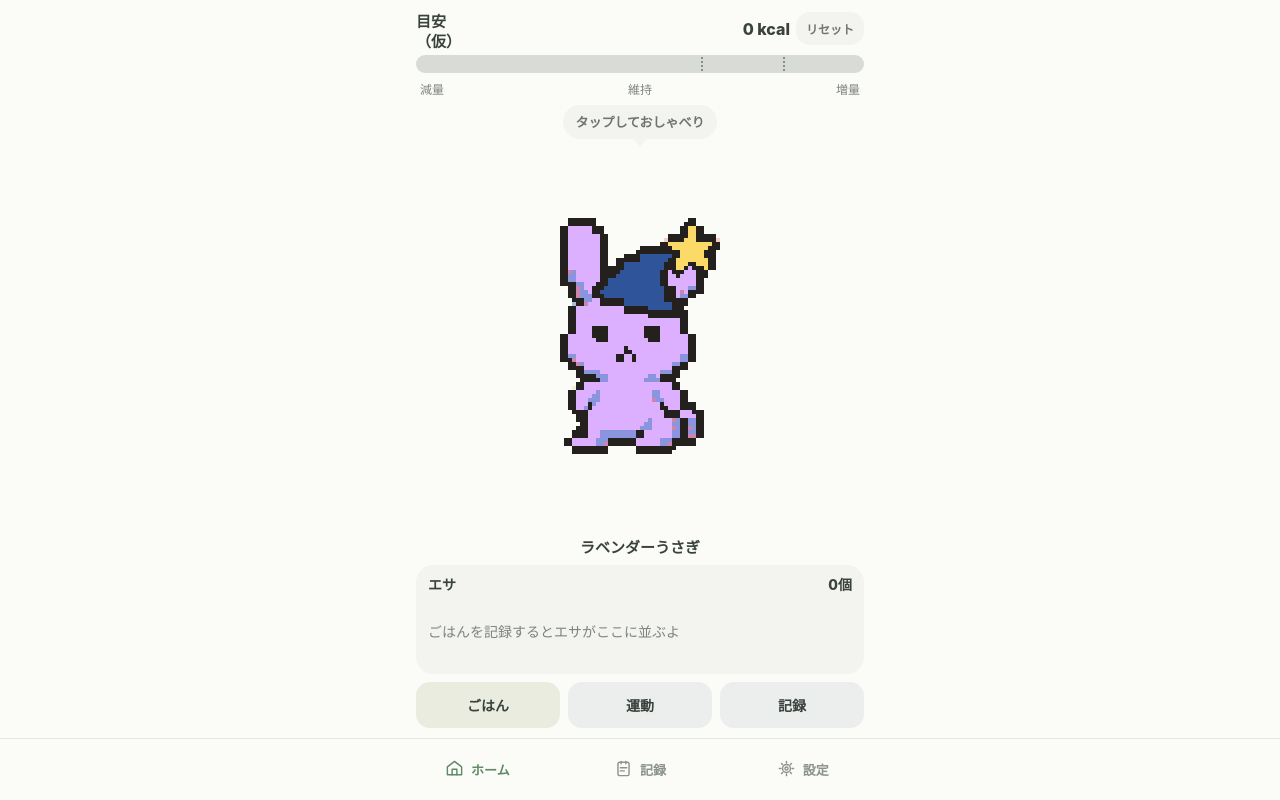
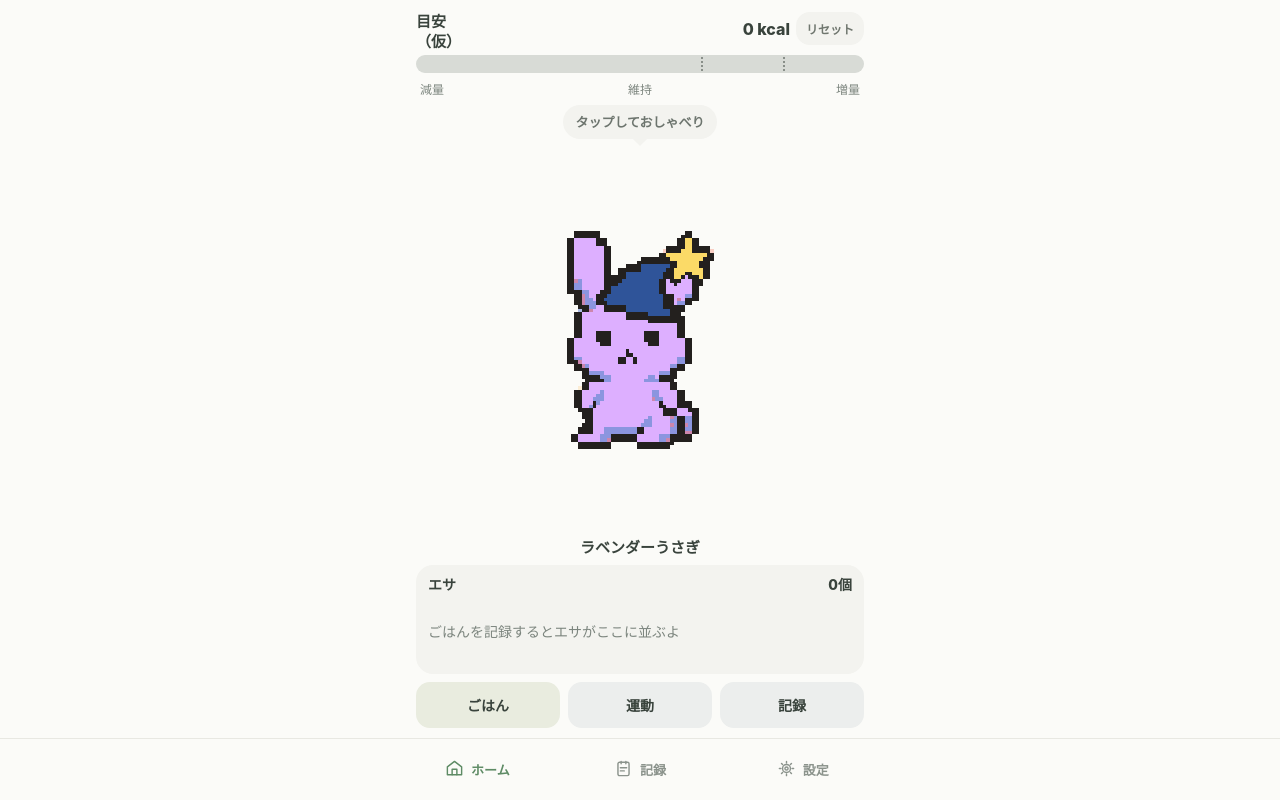
Before and after one commit to hrmrn1125/mogu_room, a plain HTML site: page index.html in a window 1280 px wide. Drawn offline with Linux system fonts and the light colour scheme.

Commit message:
Use clean body-outline variants, fixed sprite sizes and update pet immediately on exercise

```diff
--- a/index.html
+++ b/index.html
@@ -79,7 +79,7 @@ html,body{height:100%;overflow:hidden}
 .page.active:not(.home-page){display:block!important;min-height:0;overflow-y:auto;overscroll-behavior:contain;padding-bottom:24px}
 .home-page .center-stage{min-height:0;overflow:hidden;justify-content:center;gap:3px;padding:0}
 .home-page .pet-stage{flex:1 1 auto;min-height:0;height:100%;max-height:none;overflow:visible}
-.home-page #petCanvas{display:block;width:auto!important;max-width:min(75vw,272px);max-height:min(40dvh,340px);height:auto!important;object-fit:contain;image-rendering:pixelated;align-self:center}
+.home-page #petCanvas{display:block;width:min(70vw,236px)!important;height:min(70vw,236px)!important;max-height:min(38dvh,236px);object-fit:contain;image-rendering:pixelated;align-self:center}
 .home-page #petName{margin:0;font-size:15px;flex:0 0 auto}
 .home-page .speech{font-size:13px;line-height:1.4;max-width:min(78vw,270px);margin:0 0 4px;padding:8px 12px;flex:0 0 auto}
 .home-page .bottom-panel{position:relative;align-self:end;gap:8px;min-height:0}
@@ -221,7 +221,7 @@ html,body{height:100%;overflow:hidden}
 
 <div class="toast" id="toast"></div>
 
-<script src="sprites.js"></script>
+<script src="sprites.js?v=3"></script>
 <script>
 const STORAGE_KEY='mogu-room-pixel-v2';
 const PETS=[
@@ -279,51 +279,35 @@ function calcTargets(){
   const bmr=p.sex==='male' ? 10*w + 6.25*h - 5*age + 5 : 10*w + 6.25*h - 5*age - 161;
   const maintain=Math.round(bmr*act); return {lose:[Math.round(maintain-500), Math.round(maintain-150)], maintain:[Math.round(maintain-149), Math.round(maintain+149)], gain:[Math.round(maintain+150), Math.round(maintain+500)]};
 }
+
 function bodyStage(){
-  const n=netCalories(); if(!state.targets||n===0) return 'normal';
-  const t=state.targets;
-  if(n>=t.maintain[0] && n<=t.maintain[1]) return 'normal';
-  if(n<t.maintain[0]){
-    const p=Math.max(0,Math.min(1,n/Math.max(1,t.lose[1])));
-    return p<.34 ? 'thin3' : p<.67 ? 'thin2' : 'thin1';
-  }
-  const p=(n-t.gain[0])/Math.max(1,(t.gain[1]-t.gain[0]));
-  return p<.34 ? 'chubby1' : p<.67 ? 'chubby2' : 'chubby3';
+ const n=netCalories();
+ if(!n)return 'normal';
+ const t=displayTargets();
+ const loseStart=t.lose[0],maintainStart=t.maintain[0],maintainEnd=t.maintain[1],gainEnd=t.gain[1];
+ if(n>=maintainStart&&n<=maintainEnd)return 'normal';
+ if(n<maintainStart){
+  // Body-state cosmetics only. Under-eating is never scored as an achievement.
+  const p=Math.max(0,Math.min(1,n/Math.max(1,t.lose[1])));
+  return p<.34?'thin3':p<.67?'thin2':'thin1';
+ }
+ const p=Math.max(0,(n-maintainEnd)/Math.max(1,gainEnd-maintainEnd));
+ return p<.33?'chubby1':p<.67?'chubby2':'chubby3';
 }
-function deformation(stage){return ({thin3:-3,thin2:-2,thin1:-1,normal:0,chubby1:1,chubby2:2,chubby3:3})[stage]||0}
 function drawPet(){
-  const pet=PETS[state.petIndex], info=spriteInfo(pet.key), rows=SPRITES[pet.key], canvas=q('#petCanvas'), scale=4;
-  canvas.width=info.width*scale + 56; canvas.height=info.height*scale + 36;
-  canvas.style.width=Math.min(240, Math.max(140, info.width*scale*1.15))+'px';
-  canvas.style.height='auto';
-  const ctx=canvas.getContext('2d'); ctx.imageSmoothingEnabled=false; ctx.clearRect(0,0,canvas.width,canvas.height);
-  const off=document.createElement('canvas'); off.width=info.width; off.height=info.height; const octx=off.getContext('2d'); octx.imageSmoothingEnabled=false; drawSprite(octx,pet.key,1);
-  const stage=bodyStage(), def=deformation(stage), ranges=BODY_RANGES[pet.key];
-  const baseX=Math.floor((canvas.width - info.width*scale)/2), baseY=14;
-  for(let y=0;y<info.height;y++){
-    let rowWidth=info.width;
-    const inCheek = y>=ranges.cheek[0] && y<=ranges.cheek[1];
-    const inBelly = y>=ranges.belly[0] && y<=ranges.belly[1];
-    let extra=0;
-    if(def!==0){
-      if(inCheek) extra += def*2;
-      if(inBelly) extra += def*2.8;
-    }
-    rowWidth = Math.max(18, info.width + extra);
-    const dx = Math.floor((canvas.width - rowWidth*scale)/2);
-    ctx.drawImage(off,0,y,info.width,1,dx,baseY+y*scale,rowWidth*scale,scale);
-  }
-  drawFaceReaction(ctx, pet.key, scale, baseX, baseY, state.face);
+ const canvas=q('#petCanvas');
+ const ctx=canvas.getContext('2d');
+ const width=236,height=236;
+ canvas.width=width;canvas.height=height;
+ renderBodySprite(ctx,PETS[state.petIndex].key,bodyStage(),state.face||'neutral',width,height);
 }
-function drawFaceReaction(ctx,key,scale,baseX,baseY,face){
-  if(face==='neutral') return;
-  const p=FACE_POINTS[key]; const x=baseX + p.x*scale; const y=baseY + p.y*scale;
-  ctx.fillStyle=SPRITE_PALETTE.K;
-  if(face==='blink' || face==='wink'){ctx.fillRect(x-12,y+2,10,2);}
-  if(face==='happy' || face==='smile'){ctx.fillStyle='#efb7c7'; ctx.fillRect(x-16,y+10,8,2); ctx.fillRect(x+16,y+10,8,2);}
-  if(face==='surprised'){ctx.fillStyle=SPRITE_PALETTE.K; ctx.fillRect(x+4,y+10,4,8);}
+function drawFoodCanvas(canvas,name){
+ const key=FOOD_SPRITES[name]?name:'bento';
+ const info=foodSpriteInfo(key),px=4;
+ canvas.width=info.width*px;canvas.height=info.height*px;
+ drawFoodSprite(canvas.getContext('2d'),key,px);
 }
-function drawFoodCanvas(canvas,name){const info=foodSpriteInfo(name), px=4; canvas.width=info.width*px; canvas.height=info.height*px; drawFoodSprite(canvas.getContext('2d'),name,px)}
+
 function renderTray(){
   const tray=q('#foodTray'); q('#foodCount').textContent=`${state.foodPieces.length}個`;
   if(!state.foodPieces.length){ tray.innerHTML='<div class="empty">ごはんを記録するとエサがここに並ぶよ</div>'; return; }
@@ -373,18 +357,15 @@ function renderLogs(){
   q('#weightList').innerHTML = state.weights.length ? state.weights.slice().reverse().map(x=>`<div class="list-item"><span>${x.date}</span><span class="muted">${x.weight} kg</span></div>`).join('') : '<div class="muted">まだ記録がないよ</div>';
 }
 function renderPetPicker(){
-  q('#petPicker').innerHTML=PETS.map((pet,i)=>`<button class="pet-option ${i===state.petIndex?'selected':''}" data-pet="${i}"><canvas width="80" height="120"></canvas><strong>${pet.name}</strong></button>`).join('');
-  qa('#petPicker .pet-option').forEach((btn,i)=>{
-    const cv=btn.querySelector('canvas'); const off=document.createElement('canvas'); off.width=40; off.height=60; drawPetThumbnail(cv,PETS[i].key);
-    btn.addEventListener('click',()=>{state.petIndex=i; save(); renderAll();});
-  });
+ q('#petPicker').innerHTML=PETS.map((pet,i)=>'<button class="pet-option '+(i===state.petIndex?'selected':'')+'" data-pet="'+i+'"><canvas width="86" height="86"></canvas><strong>'+pet.name+'</strong></button>').join('');
+ qa('#petPicker .pet-option').forEach((btn,i)=>{
+  const cv=btn.querySelector('canvas');
+  const ctx=cv.getContext('2d');
+  renderBodySprite(ctx,PETS[i].key,'normal','neutral',86,86);
+  btn.addEventListener('click',()=>{state.petIndex=i;save();renderAll()});
+ });
 }
-function drawPetThumbnail(canvas,key){
-  const info=spriteInfo(key), scale=2, ctx=canvas.getContext('2d'); ctx.imageSmoothingEnabled=false; ctx.clearRect(0,0,canvas.width,canvas.height);
-  const off=document.createElement('canvas'); off.width=info.width; off.height=info.height; drawSprite(off.getContext('2d'), key, 1);
-  const x=Math.floor((canvas.width - info.width*scale)/2), y=Math.floor((canvas.height - info.height*scale)/2);
-  ctx.drawImage(off,0,0,info.width,info.height,x,y,info.width*scale,info.height*scale);
-}
+
 function renderSpeech(text){q('#speech').textContent=text || 'タップしておしゃべり'}
 function speak(custom){
   const pet=PETS[state.petIndex]; const lines=pet.say; const message=custom || lines[Math.floor(Math.random()*lines.length)] ;
@@ -413,7 +394,7 @@ function animateExercise(kind){
   setTimeout(()=>ctx.clearRect(0,0,cv.width,cv.height),1600);
 }
 function saveFood(){ ensureDay(); const kcal=Number(q('#foodCalInput').value); if(!(kcal>0)){toast('カロリーを入力してね');return;} const pieces=chooseFoods(kcal); state.meals.push({date:today(),kcal,pieces:pieces.map(x=>x.name)}); state.foodPieces.push(...pieces); save(); q('#foodCalInput').value=''; closeModals(); renderTray(); renderLogs(); toast('エサを作ったよ'); }
-function saveExercise(key){ ensureDay(); const ex=EXERCISES.find(x=>x.key===key); state.exercises.push({date:today(),...ex}); save(); closeModals(); renderGauge(); renderLogs(); animateExercise(key); speak(ex.label); }
+function saveExercise(key){ ensureDay(); const ex=EXERCISES.find(x=>x.key===key); state.exercises.push({date:today(),...ex}); save(); closeModals(); renderGauge(); renderLogs(); drawPet(); animateExercise(key); speak(ex.label); }
 function saveProfile(){ const p={height:q('#heightInput').value,weight:q('#weightInput').value,age:q('#ageInput').value,sex:q('#sexInput').value,activity:q('#activityInput').value}; const nextHash=profileHash(p); const changed=nextHash!==state.profileHash; state.profile=p; state.targets=calcTargets(); state.profileHash=nextHash; if(changed) clearDaily(); save(); renderAll(); toast(changed?'設定変更で今日のカロリーをリセットしたよ':'設定を更新したよ'); }
 function saveWeight(){ const weight=q('#weightRecordInput').value; if(!weight){toast('体重を入力してね');return;} state.weights=state.weights.filter(x=>x.date!==today()); state.weights.push({date:today(),weight}); if(String(state.profile.weight)!==String(weight)){ state.profile.weight=String(weight); q('#weightInput').value=String(weight); state.targets=calcTargets(); state.profileHash=profileHash(state.profile); clearDaily(); }
  save(); renderAll(); toast('体重を保存したよ'); }
```
